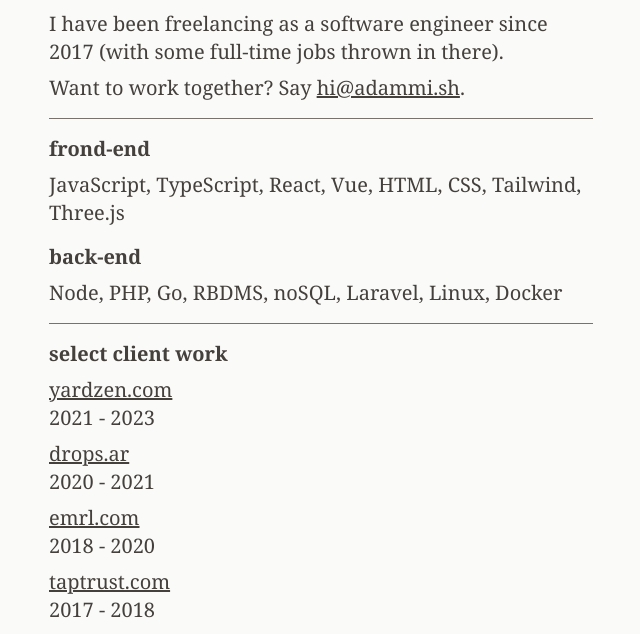
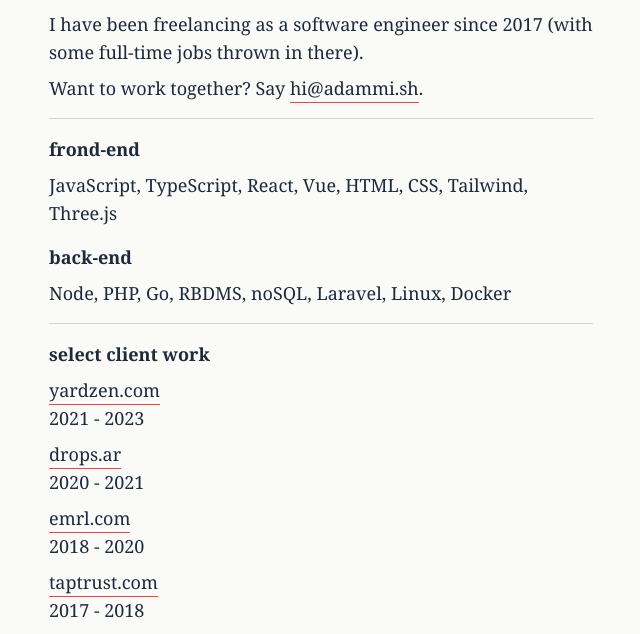
Before and after one commit to adammish/adammi.sh, an Eleventy site: page src/cv.html in a window 1280 px wide. Shown: the part 166-800 px from the top of the page, without its empty margins (63-703 px from the left). Built offline with nearby package versions, Linux system fonts and the light colour scheme; Eleventy itself is replaced by a stand-in of ours; files that its build step writes are made by us from their sources.

Commit message:
Adjust text and list styles, add border to links and hr

```diff
--- a/src/css/base.css
+++ b/src/css/base.css
@@ -2,20 +2,22 @@
 @tailwind components;
 @tailwind utilities;
 
-p, li {
-    @apply text-xl;
+p,
+li {
+  @apply text-lg text-gray-800;
 }
 
 ul {
-    @apply list-inside;
-    @apply list-disc;
-    @apply marker:text-blue-300;
+  @apply list-inside;
+  @apply list-disc;
+  @apply marker:text-red-500;
 }
 
 a {
-    @apply underline;
+  @apply border-b;
+  @apply border-red-500 pb-0.5;
 }
 
 hr {
-    @apply border-stone-500;
+  @apply border-gray-300;
 }
```
